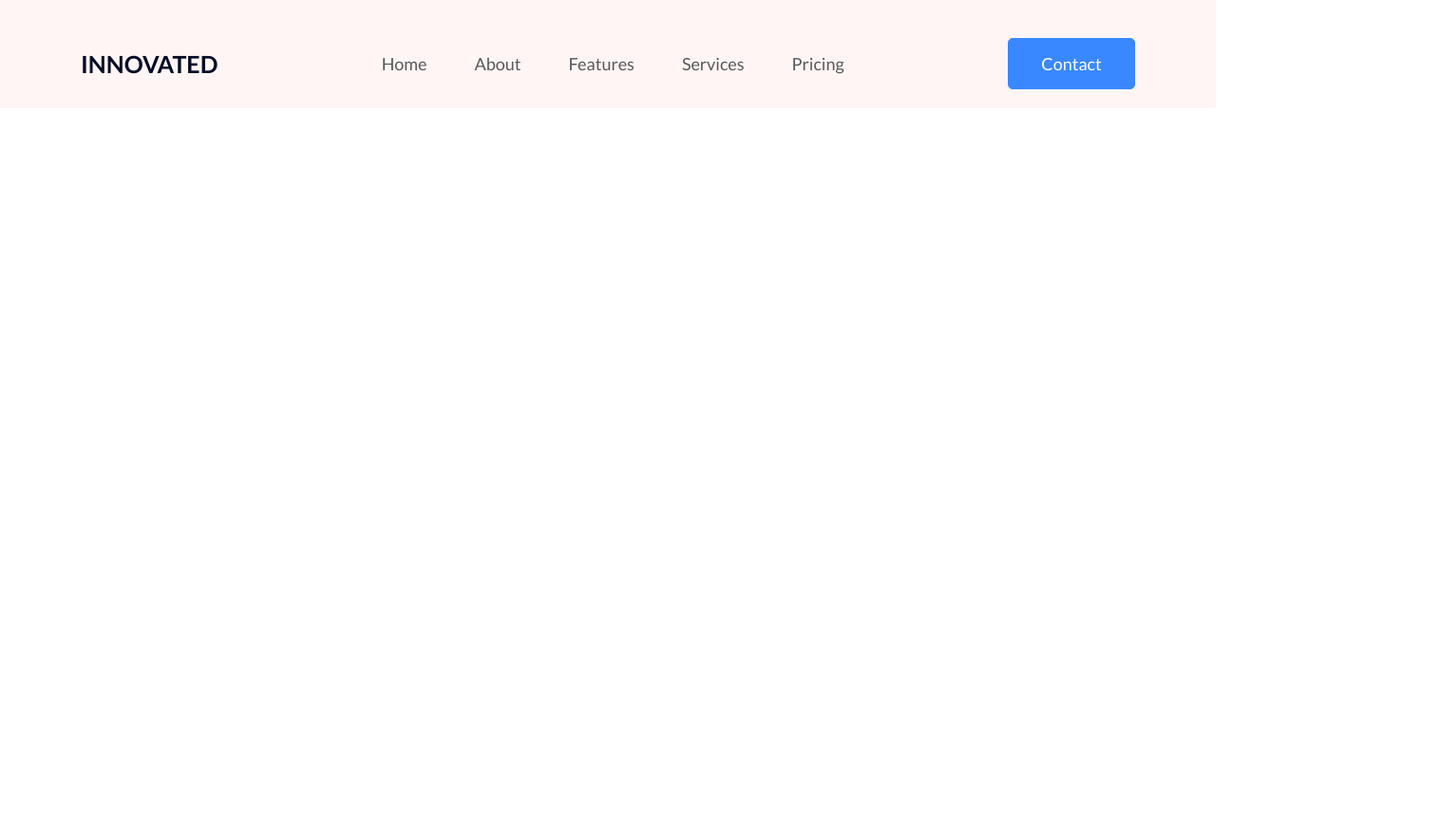
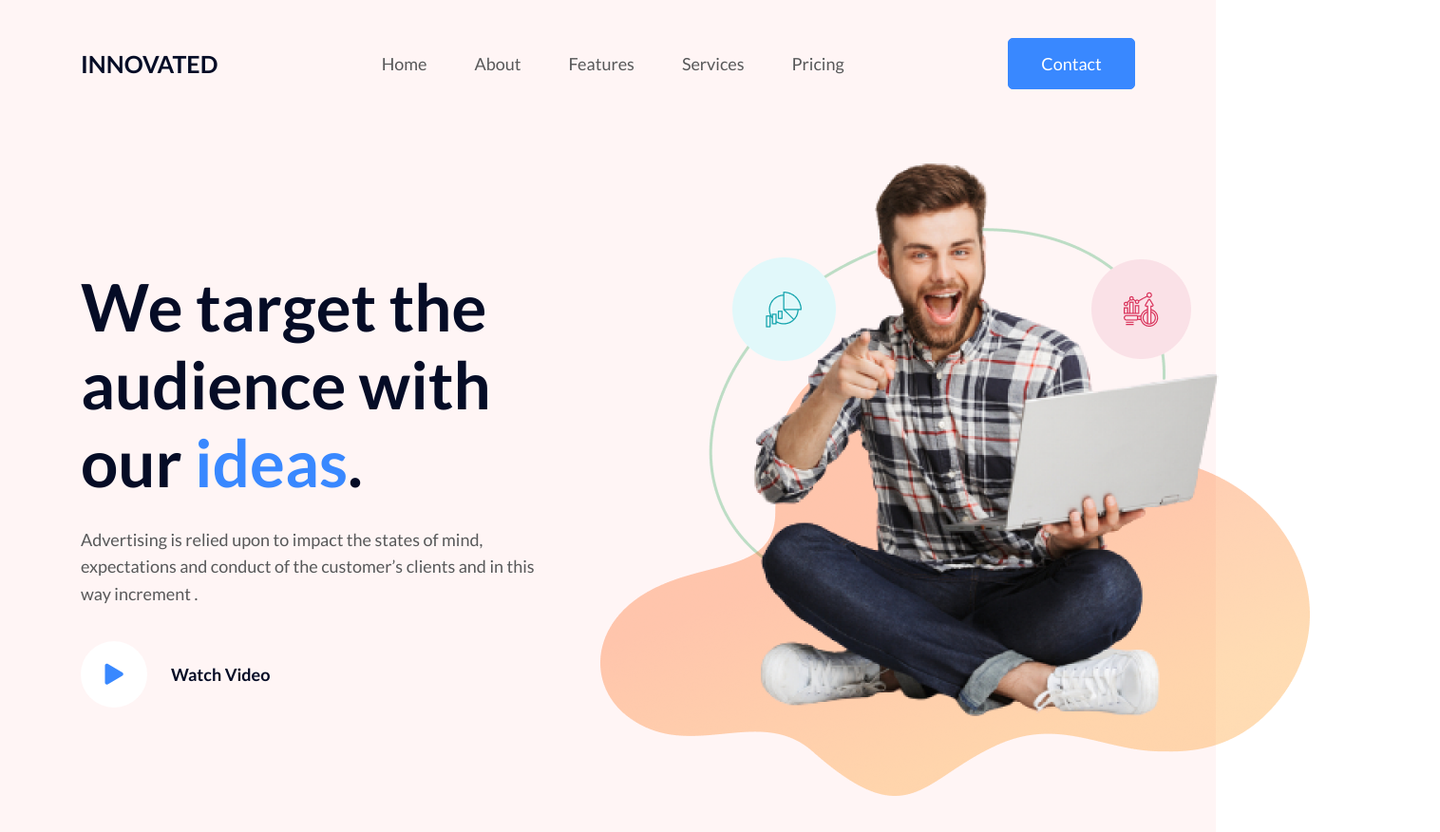
Before and after one commit to Asadmstx/InovatedPrototype, a plain HTML site: page index.html in a window 1280 px wide. Shown: the whole page at 95% size, 1516 px wide, since content can reach past the window. Before the commit the page ends 800 px from the top, so only its background shows below. Drawn offline with Linux system fonts and the light colour scheme.

Commit message:
header.css

```diff
--- a/css/main.css
+++ b/css/main.css
@@ -70,12 +70,15 @@ a {
     padding: 0 15px;
 }
 
-h2 {
+h1, h2 {
     font-size: 43px;
+    color: var(--prim-title-color);
 }
 
 p {
     font-size: 18px;
+    color: var(--prim-txt-color);
+    line-height: 28.8px;
 }
 
 /* header start */
@@ -158,4 +161,63 @@ p {
     font-size: 24px;
 }
 
+.header__content {
+    position: relative;
+    display: flex;
+    flex-direction: column;
+    align-items: flex-start;
+    padding: 168px 0 250px;
+}
+
+.header__title {
+    font-size: 69px;
+    font-weight: 700;
+    line-height: 82.2px;
+    max-width: 550px;
+    width: 100%;
+}
+
+.header__title span {
+    color: var(--btn-bg);
+}
+
+.header__subtitle {
+    max-width: 496px;
+    width: 100%;
+    margin-top: 25px;
+}
+
+.header__video {
+    max-width: 212px;
+    margin-top: 35px;
+    display: flex;
+    align-items: center;
+    column-gap: 25px;
+}
+
+.header__video-btn {
+    width: 70px;
+    height: 70px;
+    border-radius: 50%;
+    background: var(--prim-main-bg);
+    display: grid;
+    place-items: center;
+}
+
+.header__video-btn i {
+    font-size: 22px;
+    color: var(--btn-bg);
+}
+
+.header__video-txt {
+    font-weight: 600;
+    color: var(--prim-title-color);
+}
+
+.header__banner {
+    position: absolute;
+    top: 0;
+    left: 37%;
+}
+
 /* header end */
--- a/index.html
+++ b/index.html
@@ -39,6 +39,19 @@
                 </div>
             </div>
         </nav>
+        <div class="header__face">
+            <div class="container">
+                <div class="header__content">
+                    <h1 class="header__title">We target the <br>audience with our <span>ideas</span>.</h1>
+                    <p class="header__subtitle">Advertising is relied upon to impact the states of mind, expectations and conduct of the customer’s clients and in this way increment .</p>
+                    <a href="#" class="header__video">
+                        <div class="header__video-btn"><i class="fas fa-play"></i></div>
+                        <p class="header__video-txt">Watch Video</p>
+                    </a>
+                    <img src="img/png/header__banner.png" alt="" class="header__banner">
+                </div>
+            </div>
+        </div>
     </header>
     <main>
 
```
